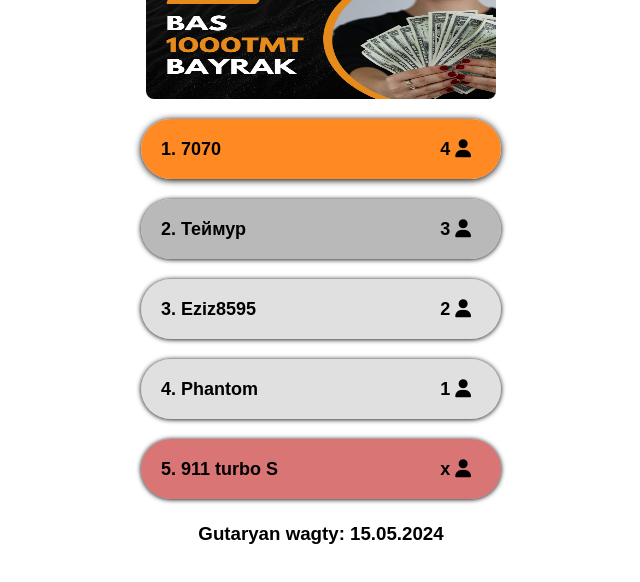
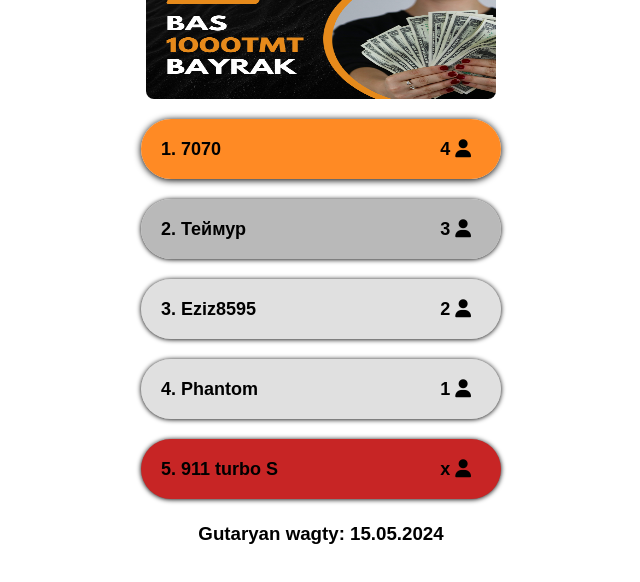
Before and after one commit to zehinGroup/debito, a plain HTML site: page index.html in a window 1280 px wide. Shown: the part 78-660 px from the top of the page, without its empty margins (319-959 px from the left). Drawn offline with Linux system fonts and the light colour scheme; a web font is replaced by a local one.

Commit message:
Update style.css

```diff
--- a/css/style.css
+++ b/css/style.css
@@ -118,8 +118,8 @@ h1{
     font-weight: bold;
     font-size: 18px;
     border-radius: 50px;
-    background-color: #b900008a;
-    box-shadow: 0px 0.5px 5px 0.1px #000;
+    background-color: #c72525;
+    box-shadow: 0px 0.5px 5px 0.1px #040404;
     margin-top: 20px;
 }
 
```
